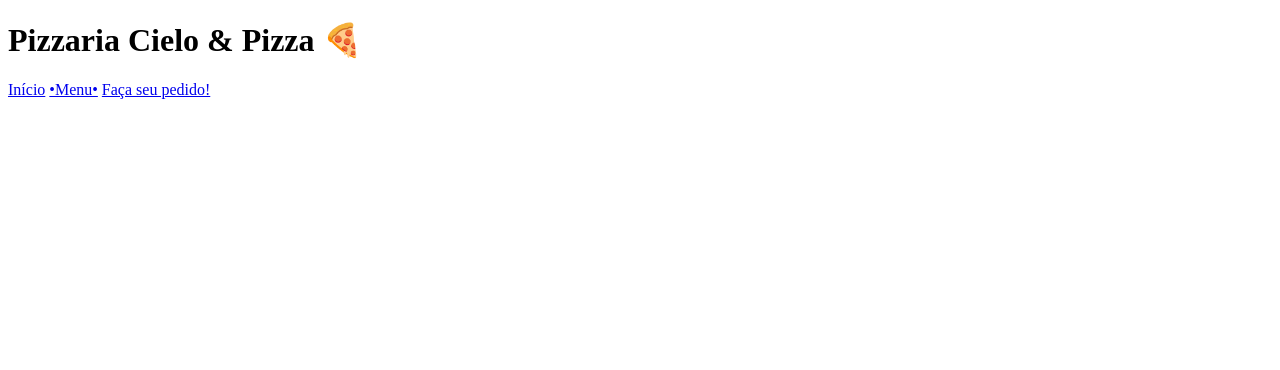
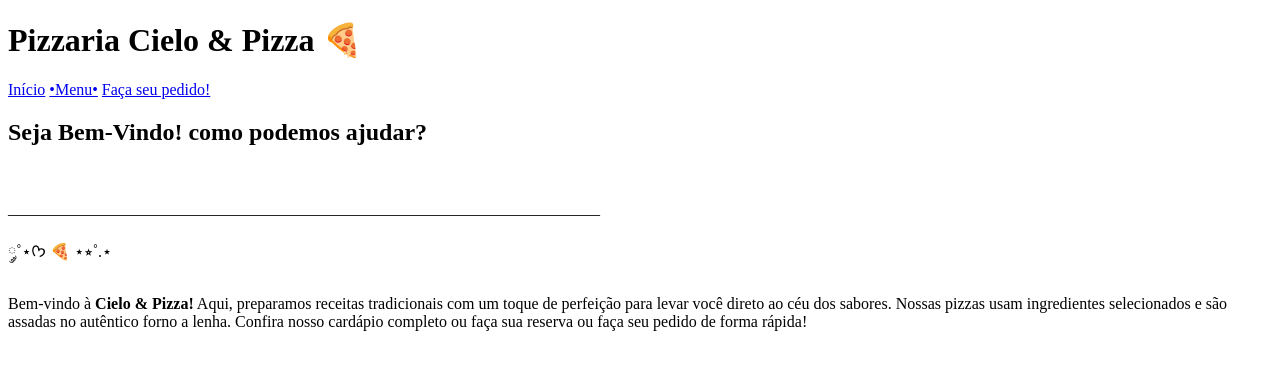
Before and after one commit to izabella-del/Cielo---Pizza, a plain HTML site: page index.html in a window 1280 px wide. Drawn offline with Linux system fonts and the light colour scheme.

Commit message:
implementa secao principal com texto de apresentação

```diff
--- a/index.html
+++ b/index.html
@@ -14,7 +14,13 @@
             <a href="Pedido.html">Faça seu pedido!</a>
         </nav>
     </header>
-    <main></main>
+    <main>
+        <h2>Seja Bem-Vindo! como podemos ajudar?</h2>
+        <br>
+        <p>__________________________________________________________________________</p>
+        <p>༘˚⋆ᡣ𐭩 🍕 ⋆⭒˚.⋆</p>
+        <p> Bem-vindo à <strong>Cielo & Pizza!</strong> Aqui, preparamos receitas tradicionais com um toque de perfeição para levar você direto ao céu dos sabores. Nossas pizzas usam ingredientes selecionados e são assadas no autêntico forno a lenha. Confira nosso cardápio completo ou faça sua reserva ou faça seu pedido de forma rápida! </p>
+    </main>
     <footer></footer>
 
 </body>
```
